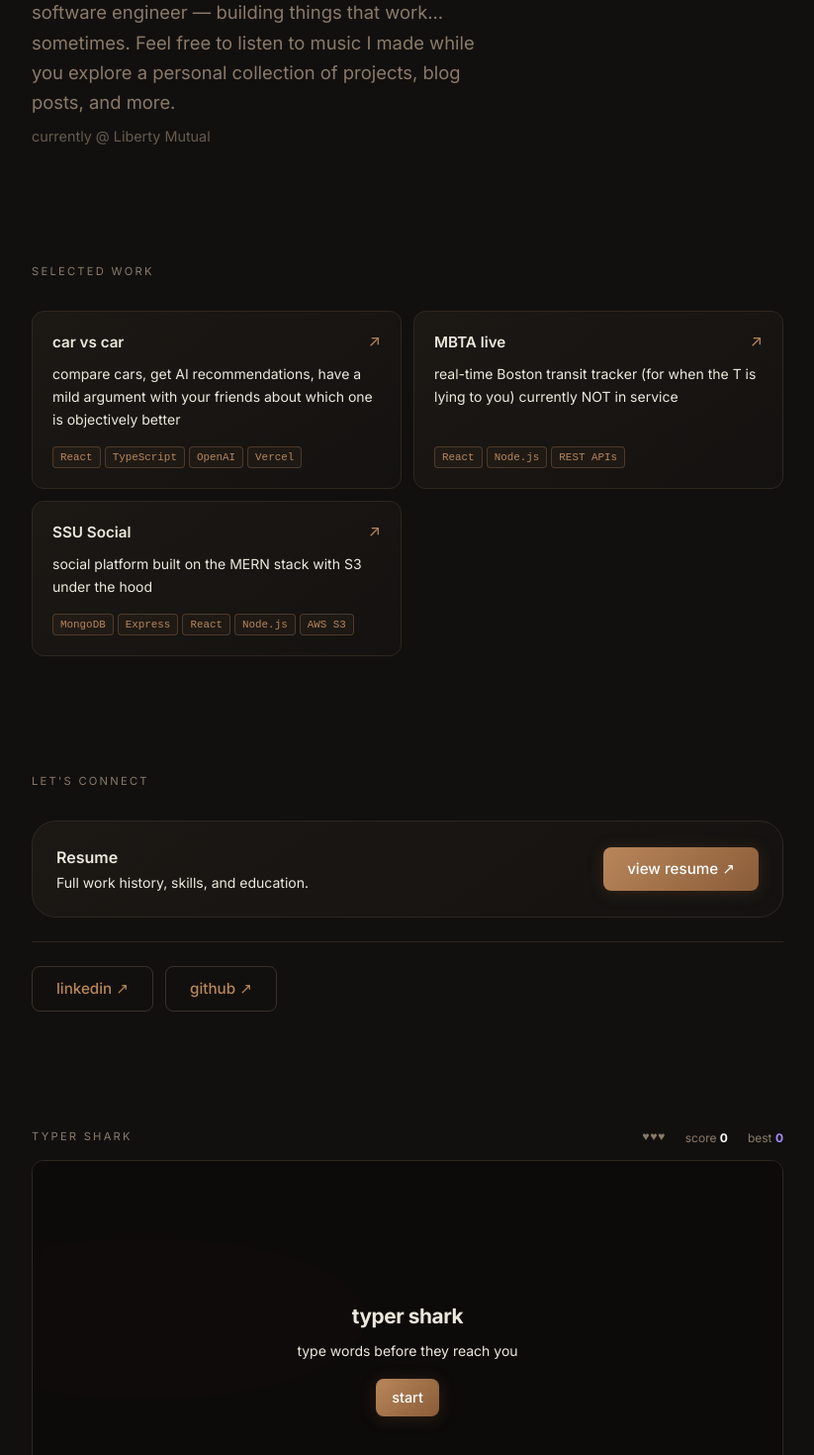
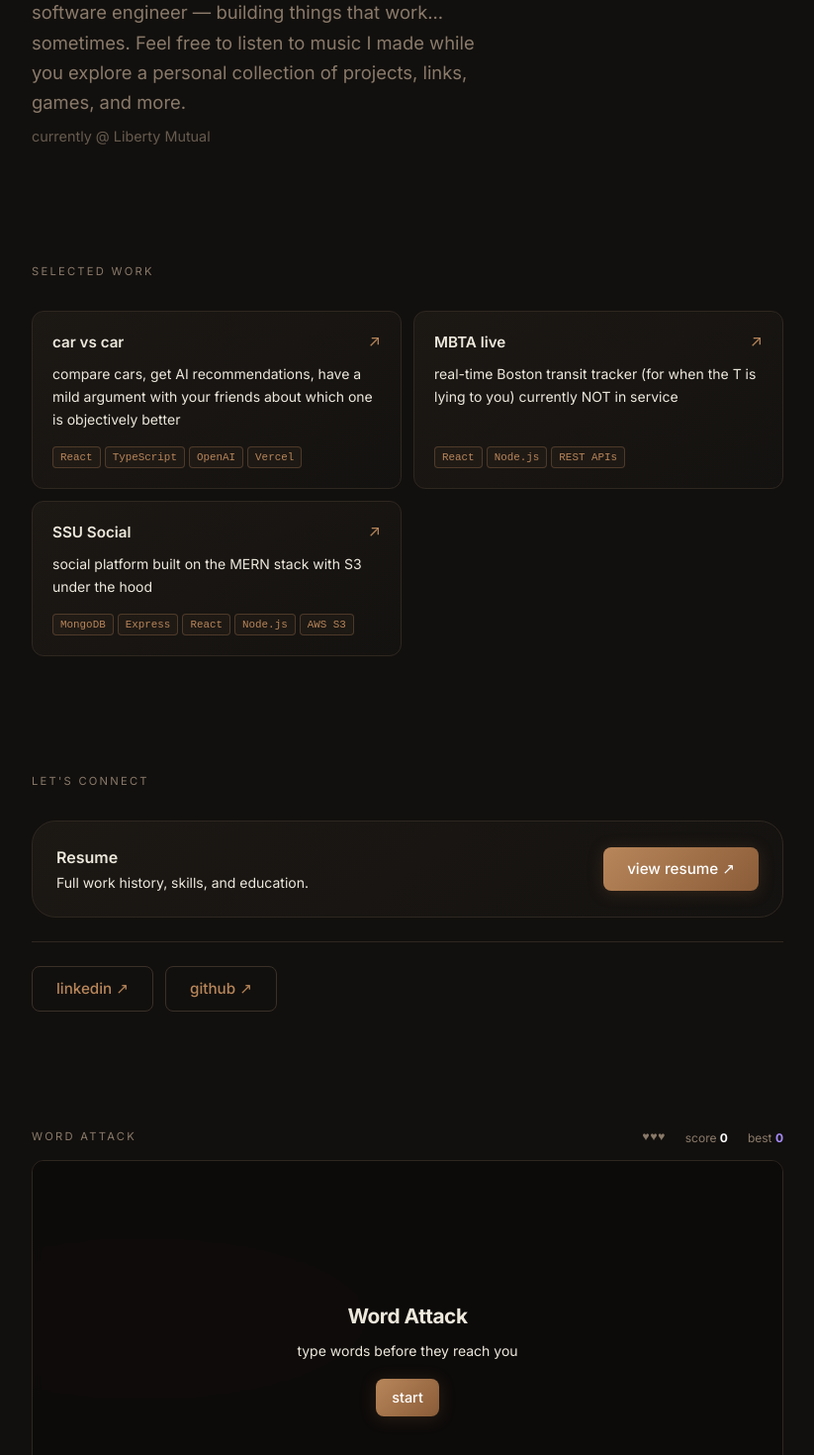
Before and after one commit to alramirez729/dev, a React (Vite) app: page / in a window 1280 px wide. Shown: the part 398-1868 px from the top of the page at 99% size, without its empty margins (228-1051 px from the left). Built offline with nearby package versions, Linux system fonts and the light colour scheme.

Commit message:
Added resume as well as new music covers.

```diff
--- a/src/components/Game.tsx
+++ b/src/components/Game.tsx
@@ -3,6 +3,7 @@ import { Box, Typography, Button, TextField } from '@mui/material'
 import styles from './Game.module.css'
 
 const WORD_POOL = [
+  // Tech (keeping the classics)
   'react', 'vite', 'node', 'git', 'vim', 'bash', 'sudo', 'grep', 'curl',
   'html', 'css', 'api', 'sql', 'ssh', 'npm', 'yarn',
   'typescript', 'python', 'golang', 'rust', 'docker',
@@ -10,6 +11,27 @@ const WORD_POOL = [
   'proxy', 'token', 'hook', 'state', 'module', 'import',
   'export', 'function', 'const', 'array', 'object', 'string',
   'deploy', 'build', 'lint', 'test', 'debug', 'merge', 'branch',
+
+  // Music
+  'guitar', 'chord', 'riff', 'fret', 'capo', 'tempo', 'pitch', 'scale',
+  'melody', 'harmony', 'rhythm', 'bridge', 'verse', 'chorus', 'solo',
+  'vinyl', 'album', 'track', 'bass', 'treble', 'reverb', 'delay', 'gain',
+  'amp', 'pedal', 'tuner', 'strap', 'pick', 'string', 'whammy',
+
+  // Art & Design
+  'sketch', 'canvas', 'layer', 'palette', 'hue', 'contrast', 'shadow',
+  'texture', 'stroke', 'gradient', 'vector', 'pixel', 'frame', 'crop',
+  'render', 'glyph', 'serif', 'font', 'grid', 'margin', 'opacity',
+
+  // Gym & Lifting
+  'squat', 'deadlift', 'bench', 'curl', 'press', 'rep', 'set', 'grip',
+  'rack', 'barbell', 'dumbbell', 'plate', 'form', 'pump', 'gains',
+  'macro', 'protein', 'creatine', 'cardio', 'shred', 'bulk',
+
+  // General / Vibe words
+  'focus', 'grind', 'craft', 'flow', 'vibe', 'mode', 'loop', 'spark',
+  'signal', 'noise', 'static', 'wave', 'pulse', 'drive', 'core',
+  'stack', 'depth', 'sharp', 'clean', 'raw', 'bold', 'edge',
 ]
 
 type WordObj = { id: number; text: string; x: number; y: number; speed: number }
@@ -143,7 +165,7 @@ export default function Game() {
       {/* Header */}
       <Box sx={{ display: 'flex', justifyContent: 'space-between', alignItems: 'baseline', mb: 1 }}>
         <Typography variant="overline" sx={{ color: 'text.secondary' }}>
-          typer shark
+          Word Attack
         </Typography>
         <Box sx={{ display: 'flex', gap: 2.5, alignItems: 'center' }}>
           <Typography variant="caption" sx={{ color: 'text.secondary', fontFamily: 'monospace', letterSpacing: '0.05em' }}>
@@ -186,7 +208,7 @@ export default function Game() {
         {phase === 'idle' && (
           <Box className={styles.overlay}>
             <Typography sx={{ fontWeight: 700, fontSize: '1.3rem', letterSpacing: '-0.02em' }}>
-              typer shark
+              Word Attack
             </Typography>
             <Typography variant="body2" color="text.secondary" sx={{ mb: 0.5 }}>
               type words before they reach you
--- a/src/components/Hero.tsx
+++ b/src/components/Hero.tsx
@@ -38,7 +38,7 @@ export default function Hero() {
             lineHeight: 1.65,
           }}
         >
-          software engineer — building things that work... sometimes. Feel free to listen to music I made while you explore a personal collection of projects, blog posts, and more.
+          software engineer — building things that work... sometimes. Feel free to listen to music I made while you explore a personal collection of projects, links, games, and more.
         </Typography>
         <Typography
           sx={{
--- a/src/components/Links.tsx
+++ b/src/components/Links.tsx
@@ -37,7 +37,7 @@ export default function Links() {
         <Button
           variant="contained"
           size="large"
-          href="/resume.pdf"
+          href="/resume-1.pdf"
           target="_blank"
           rel="noopener noreferrer"
           component="a"
```
Also changed, not shown: 6 other files (tests, documents, lock files or other folders).
